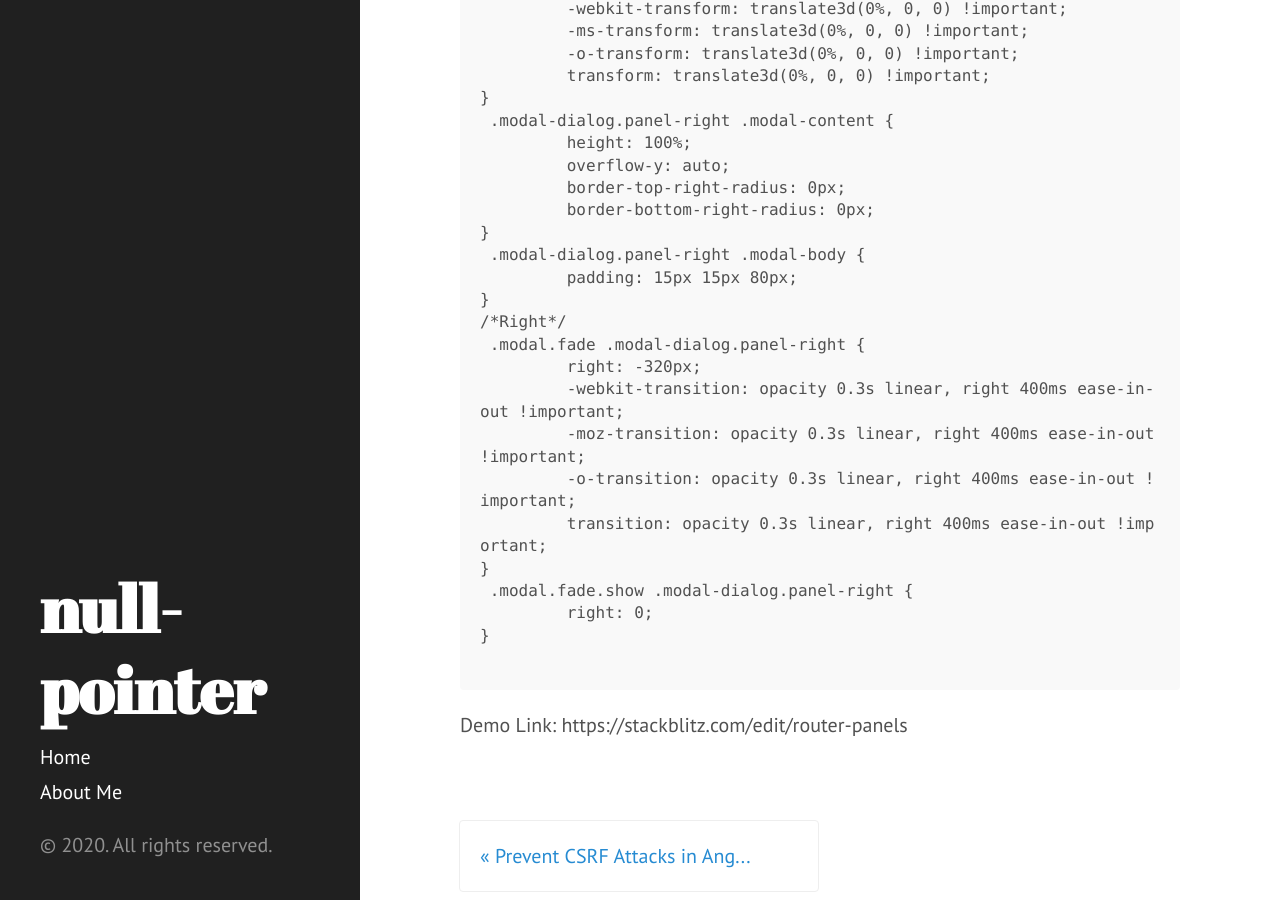
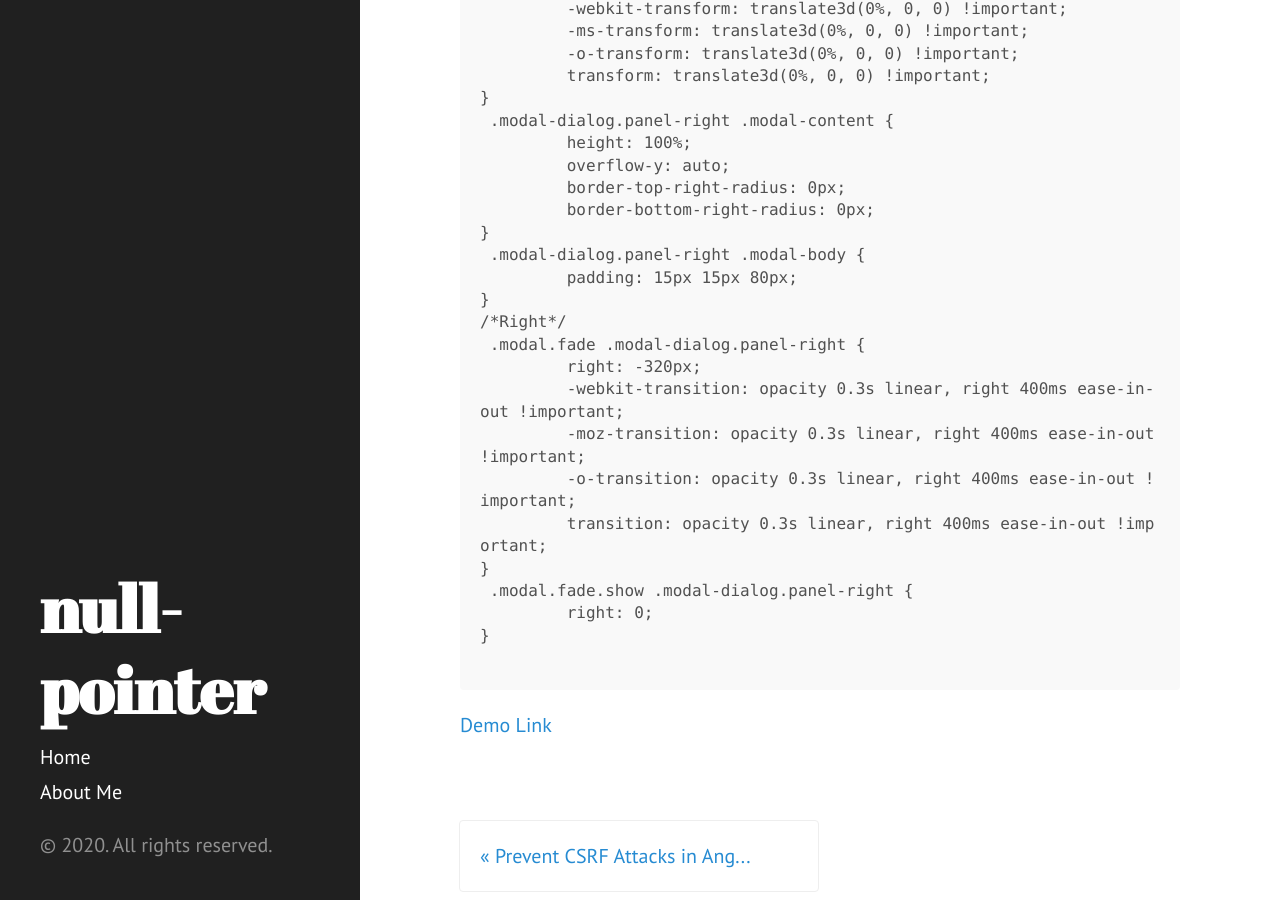
Before and after one commit to code-atom/code-atom.github.io, a Jekyll site: the page built from _posts/2020-03-15-angular-routable-modal-panel.markdown, in a window 1280 px wide and 900 px high, scrolled down 2855 px. Built offline with Jekyll 4.4.1, drawn with Linux system fonts in a browser that asks for light colours; Markdown is read by kramdown in place of the engine named in the settings; some of the changed lines change nothing that is shown.

Commit message:
Updated Angular Routable Modal Panel

````diff
--- a/_posts/2020-03-15-angular-routable-modal-panel.markdown
+++ b/_posts/2020-03-15-angular-routable-modal-panel.markdown
@@ -135,4 +135,4 @@ Register the routing configuration in RouterModule.
 
 ```
 
-Demo Link: https://stackblitz.com/edit/router-panels
+<a href="https://stackblitz.com/edit/router-panels">Demo Link</a>
````
